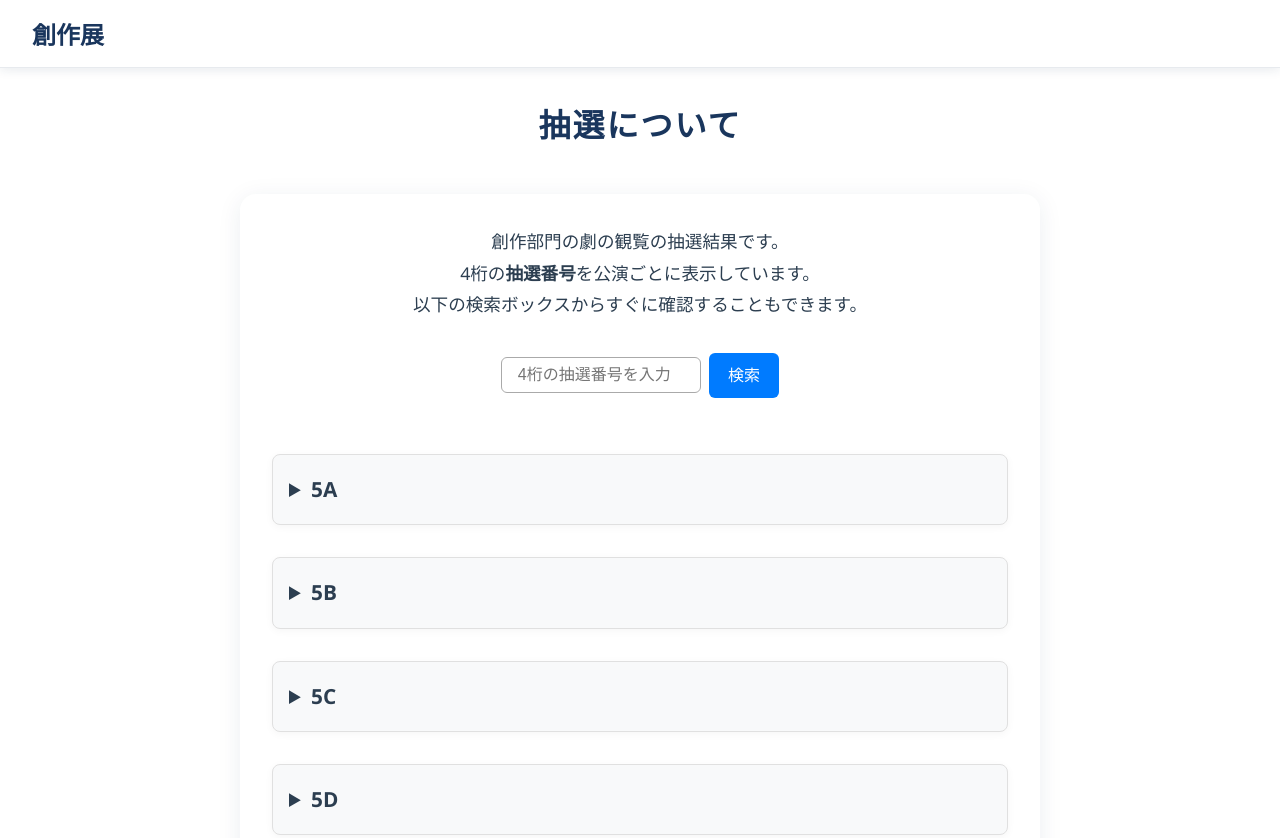
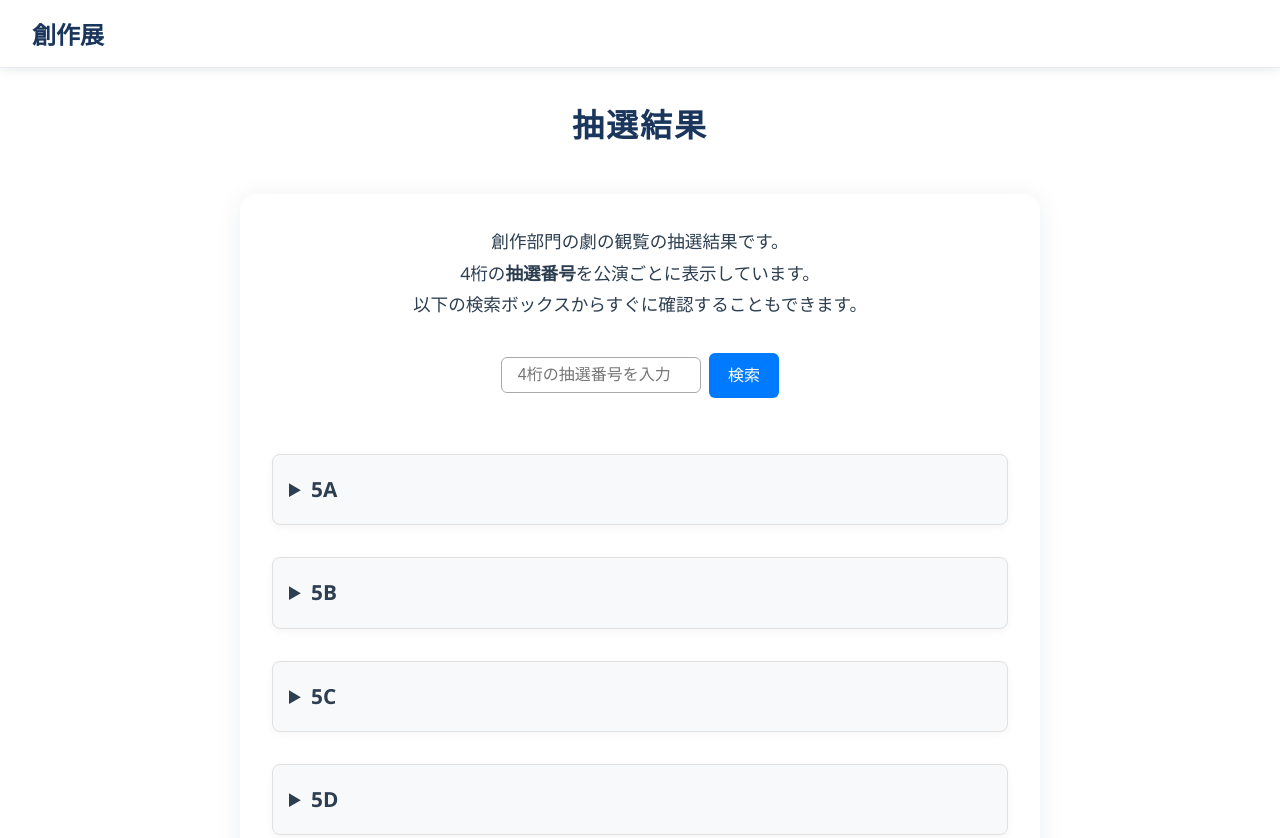
Before and after one commit to KSS-IT-Committee/2025-sousakutenhp, an Astro site: page /page/lottery-winner in a window 1280 px wide. Shown: the top 838 px of the page. Built offline with nearby package versions, Linux system fonts and the light colour scheme; Astro itself is replaced by a stand-in of ours; a web font is replaced by a local one.

Commit message:
changed lottery-winners-list page title

```diff
--- a/src/pages/page/lottery-winner.astro
+++ b/src/pages/page/lottery-winner.astro
@@ -1,7 +1,7 @@
 ---
 import SubPageLayout from "../../layouts/SubPageLayout.astro";
 import "../../style/lottery.css";
-const PageTitle = "抽選について";
+const PageTitle = "抽選結果";
 import winners from "./gaibu_accepted.json";
 import LottereySearch from "../../components/lottery_search";
 const classes = ["5A", "5B", "5C", "5D", "6A", "6B", "6C", "6D"];
```
